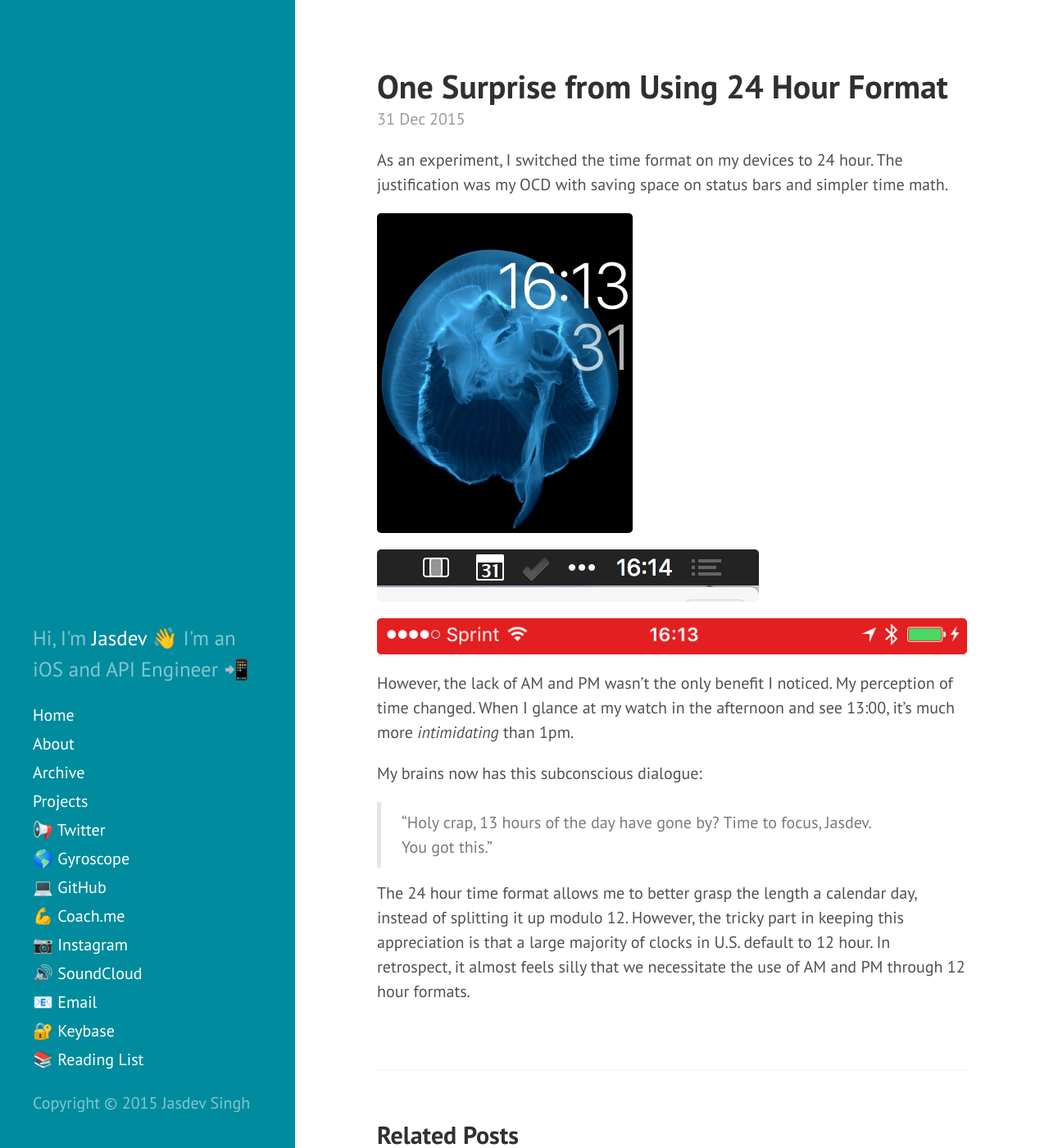
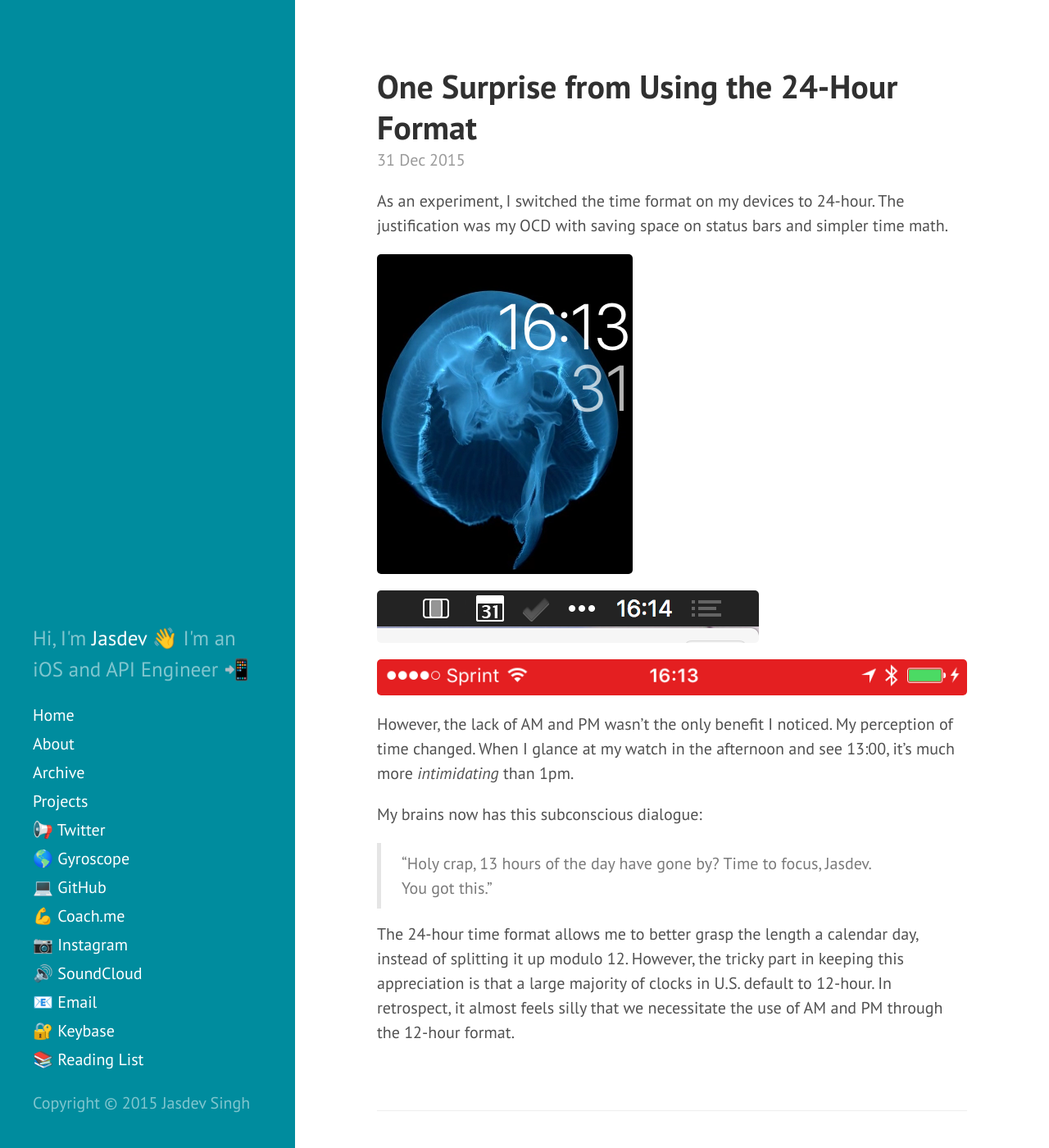
Before and after one commit to rvsrvs/jasdev.github.io, a Jekyll site: the page built from _posts/2015-12-31-24-hour-time.md, in a window 1280 px wide and 1400 px high. Shown: the whole window at 82% size. Built offline with Jekyll 4.4.1, drawn with Linux system fonts in a browser that asks for light colours; Markdown is read by kramdown in place of the engine named in the settings.

Commit message:
Minor grammar fixes

```diff
--- a/_posts/2015-12-31-24-hour-time.md
+++ b/_posts/2015-12-31-24-hour-time.md
@@ -1,10 +1,10 @@
 ---
 layout: post
-title: One Surprise from Using 24 Hour Format
+title: One Surprise from Using the 24-Hour Format
 permalink: 24-hour-time
 ---
 
-As an experiment, I switched the time format on my devices to 24 hour. The justification was my OCD with saving space on status bars and simpler time math.
+As an experiment, I switched the time format on my devices to 24-hour. The justification was my OCD with saving space on status bars and simpler time math.
 
 ![watchOS Watch Face](/public/images/watchos_face.png)
 
@@ -17,4 +17,4 @@ However, the lack of AM and PM wasn't the only benefit I noticed. My perception
 My brains now has this subconscious dialogue:
 > "Holy crap, 13 hours of the day have gone by? Time to focus, Jasdev. You got this."
 
-The 24 hour time format allows me to better grasp the length a calendar day, instead of splitting it up modulo 12. However, the tricky part in keeping this appreciation is that a large majority of clocks in U.S. default to 12 hour. In retrospect, it almost feels silly that we necessitate the use of AM and PM through 12 hour formats.
+The 24-hour time format allows me to better grasp the length a calendar day, instead of splitting it up modulo 12. However, the tricky part in keeping this appreciation is that a large majority of clocks in U.S. default to 12-hour. In retrospect, it almost feels silly that we necessitate the use of AM and PM through the 12-hour format.
```
